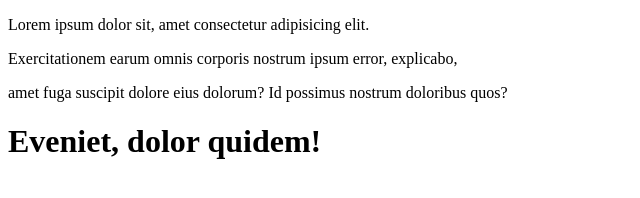
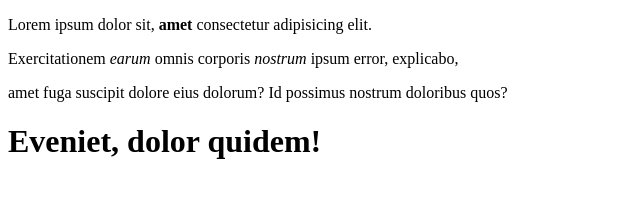
Before and after one commit to GOKU-Sudo/OdinProject, a plain HTML site: page HTML/Text.html in a window 1280 px wide. Shown: the full height of the page, 0-640 px from the left. Drawn offline with Linux system fonts and the light colour scheme.

Commit message:
Different text tags

```diff
--- a/HTML/Text.html
+++ b/HTML/Text.html
@@ -6,9 +6,10 @@
     </head>
 
     <body>
-        <p>Lorem ipsum dolor sit, amet consectetur adipisicing elit.</p>
-        <p>Exercitationem earum omnis corporis nostrum ipsum error, explicabo,</p>
+        <p>Lorem ipsum dolor sit, <strong>amet</strong> consectetur adipisicing elit.</p>
+        <p>Exercitationem <em>earum</em> omnis corporis <i>nostrum</i> ipsum error, explicabo,</p>
         <p>amet fuga suscipit dolore eius dolorum? Id possimus nostrum doloribus quos?</p>
         <h1>Eveniet, dolor quidem!</h1>
+
     </body>
 </html>
```
